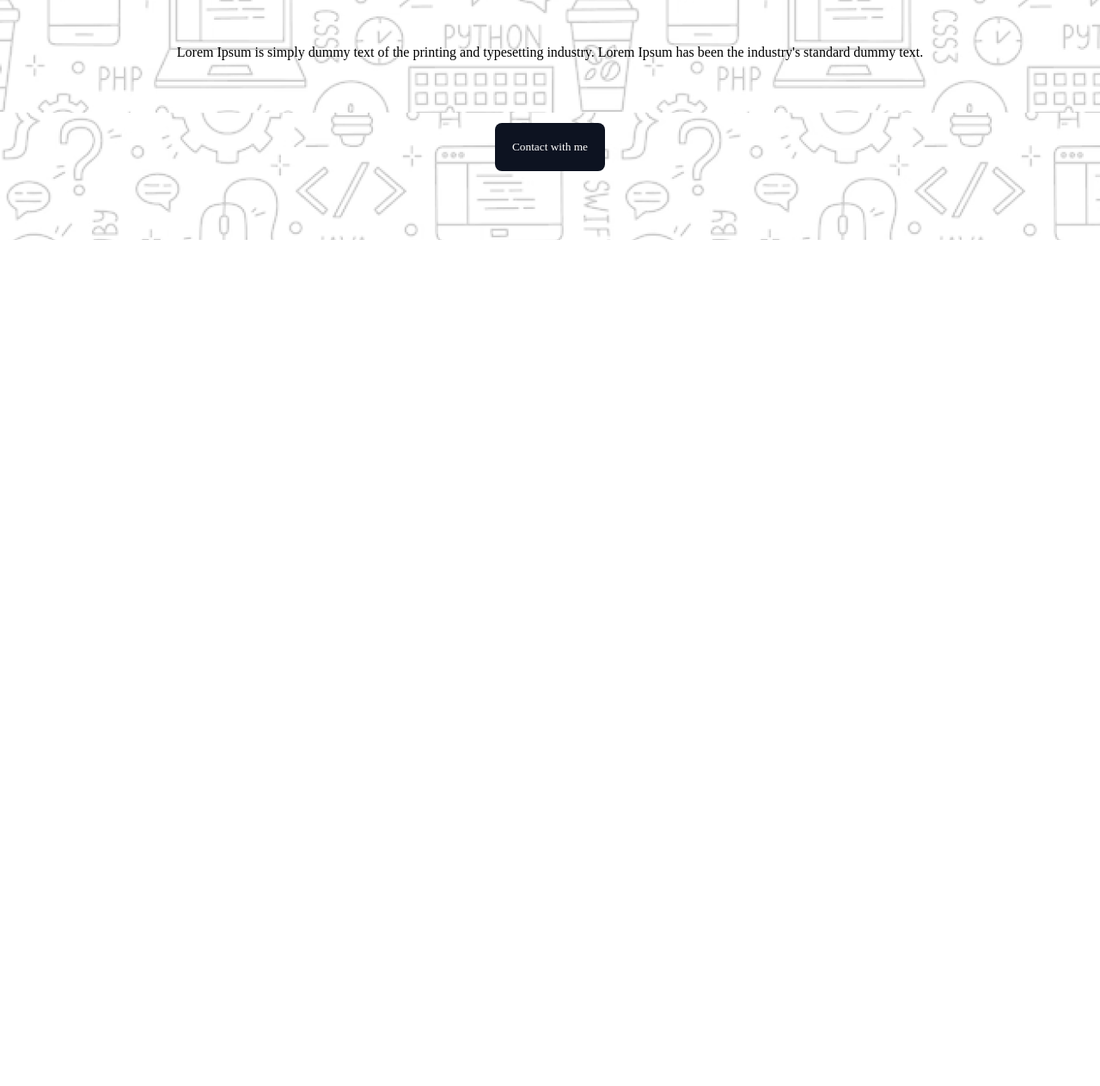
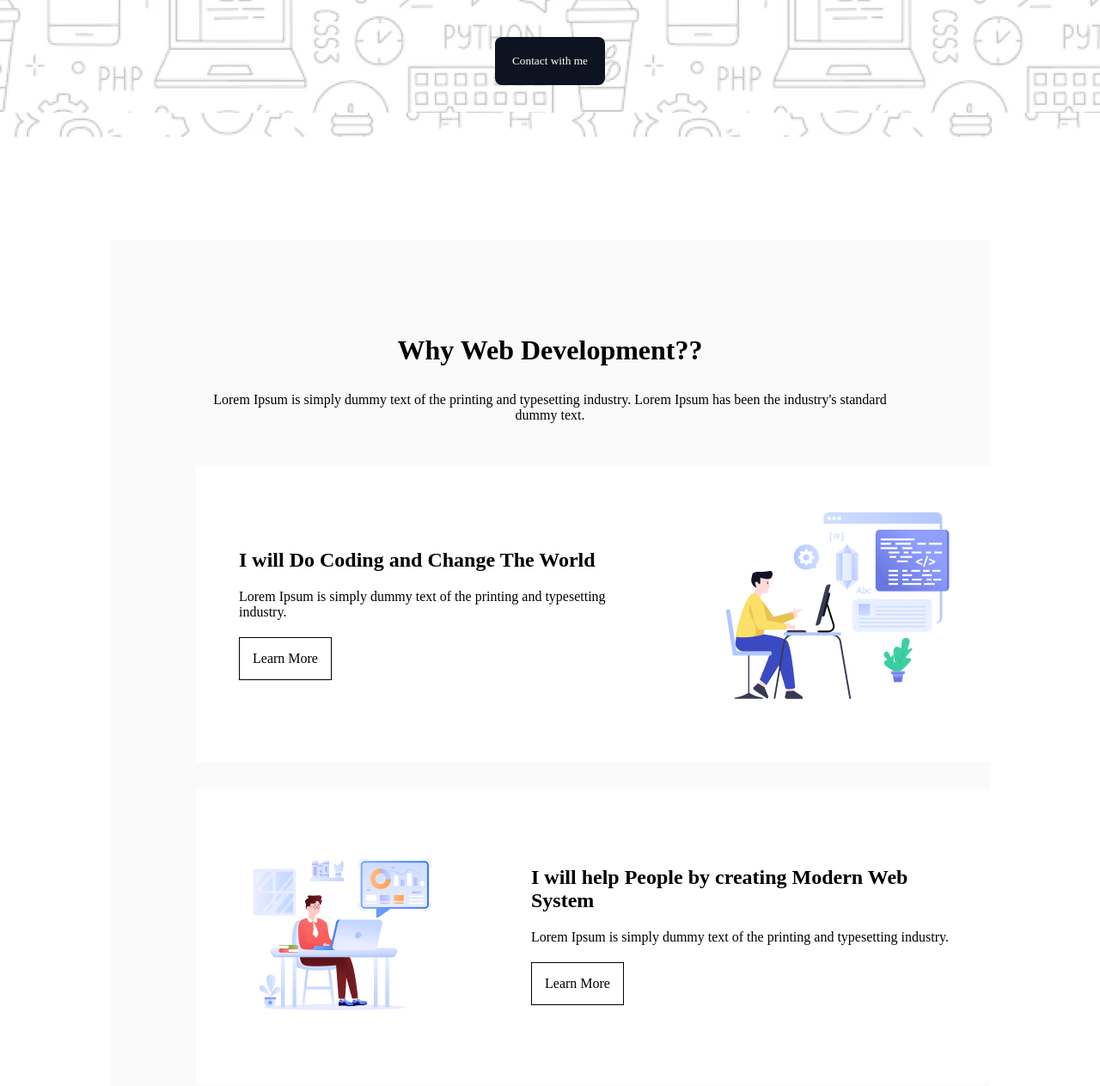
Before and after one commit to toimurhasan/b10a1, a plain HTML site: page index.html in a window 1280 px wide. Shown: the part 620-1883 px from the top of the page at 86% size. Before the commit the page ends 899 px from the top, so only its background shows below. Drawn offline with Linux system fonts and the light colour scheme; a web font is replaced by a local one.

Commit message:
why-dev section done

```diff
--- a/index.html
+++ b/index.html
@@ -30,7 +30,41 @@
         </div>
       </section>
     </header>
-    <main></main>
+    <main>
+      <section class="why-dev container">
+        <h1 class="why-dev-title">Why Web Development??</h1>
+        <p class="why-dev-subtitle">
+          Lorem Ipsum is simply dummy text of the printing and typesetting industry. Lorem Ipsum has
+          been the industry's standard dummy text.
+        </p>
+        <div class="why-dev-container">
+          <div class="card">
+            <div class="left">
+              <h1>I will Do Coding and Change The World</h1>
+              <p>Lorem Ipsum is simply dummy text of the printing and typesetting industry.</p>
+              <button>Learn More</button>
+            </div>
+            <div class="right"><img src="assets/Layer_1.png" alt="" /></div>
+          </div>
+          <div class="card">
+            <div class="right"><img src="assets/Group 3.png" alt="" /></div>
+            <div class="left">
+              <h1>I will help People by creating Modern Web System</h1>
+              <p>Lorem Ipsum is simply dummy text of the printing and typesetting industry.</p>
+              <button>Learn More</button>
+            </div>
+          </div>
+          <div class="card">
+            <div class="left">
+              <h1>I will Do Coding and Change The World</h1>
+              <p>Lorem Ipsum is simply dummy text of the printing and typesetting industry.</p>
+              <button>Learn More</button>
+            </div>
+            <div class="right"><img src="assets/Group 4.png" alt="" /></div>
+          </div>
+        </div>
+      </section>
+    </main>
     <footer></footer>
   </body>
 </html>
--- a/style.css
+++ b/style.css
@@ -34,13 +34,13 @@ body {
 /* hero style */
 .hero {
   background: url(assets/Hero-bg.png);
-  height: 100vh;
+  height: 85vh;
   display: flex;
   justify-content: center;
   align-items: center;
 }
 .hero-container {
-  height: 80vh;
+  height: 70vh;
   width: 70%;
   display: flex;
   flex-direction: column;
@@ -64,3 +64,50 @@ body {
   font-family: "Azeret Mono", serif;
   cursor: pointer;
 }
+/* why dev section */
+.why-dev {
+  padding: 80px 100px;
+  margin-top: 120px;
+  background-color: rgba(13, 19, 33, 0.02);
+}
+.why-dev .why-dev-title {
+  margin: 30px 0;
+  font-size: 32px;
+  font-weight: 600;
+  text-align: center;
+}
+.why-dev .why-dev-subtitle {
+  margin: 20px 0 50px 0;
+  font-size: 16px;
+  text-align: center;
+}
+.why-dev .left h1 {
+  font-size: 24px;
+  font-weight: bold;
+}
+.why-dev .left p {
+  font-size: 16px;
+}
+.card {
+  background-color: #fff;
+  width: 940px;
+  margin: 30px auto;
+  padding: 50px;
+  display: flex;
+  gap: 100px;
+}
+.card .left {
+  display: flex;
+  flex-direction: column;
+  justify-content: center;
+  gap: 20px;
+}
+.card .left button {
+  width: fit-content;
+  padding: 15px;
+  background-color: transparent;
+  border: 1px solid black;
+  font-family: "Azeret Mono", serif;
+  font-size: 16px;
+  cursor: pointer;
+}
```
